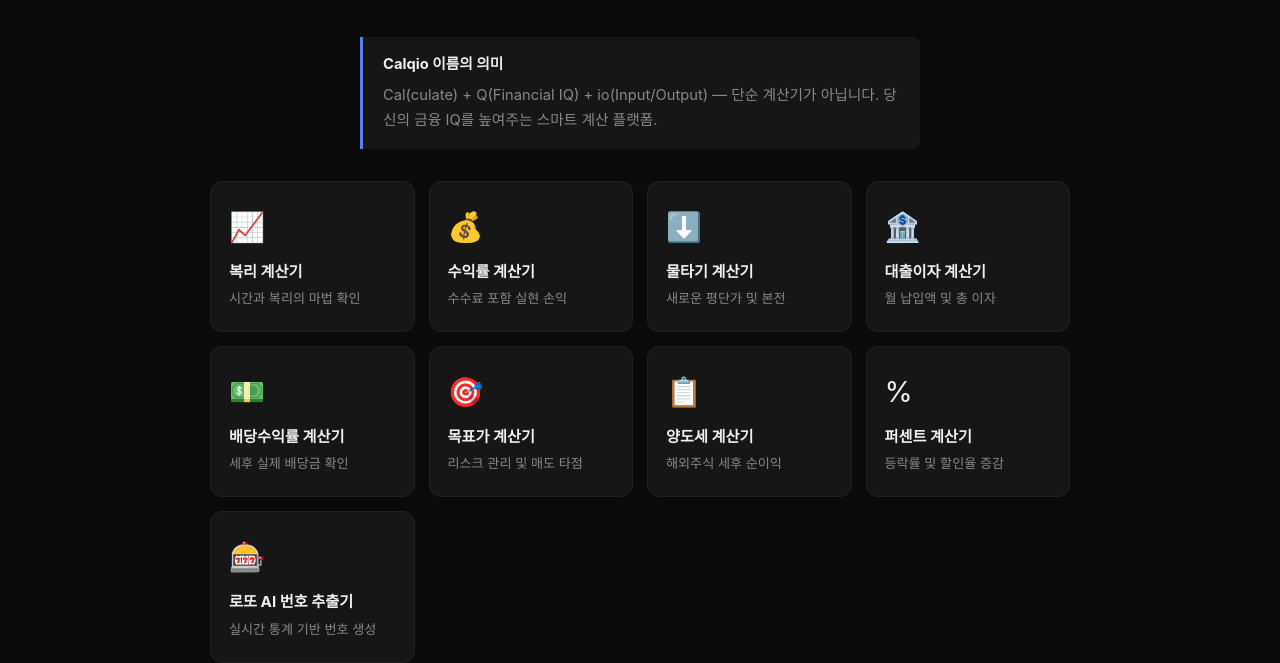
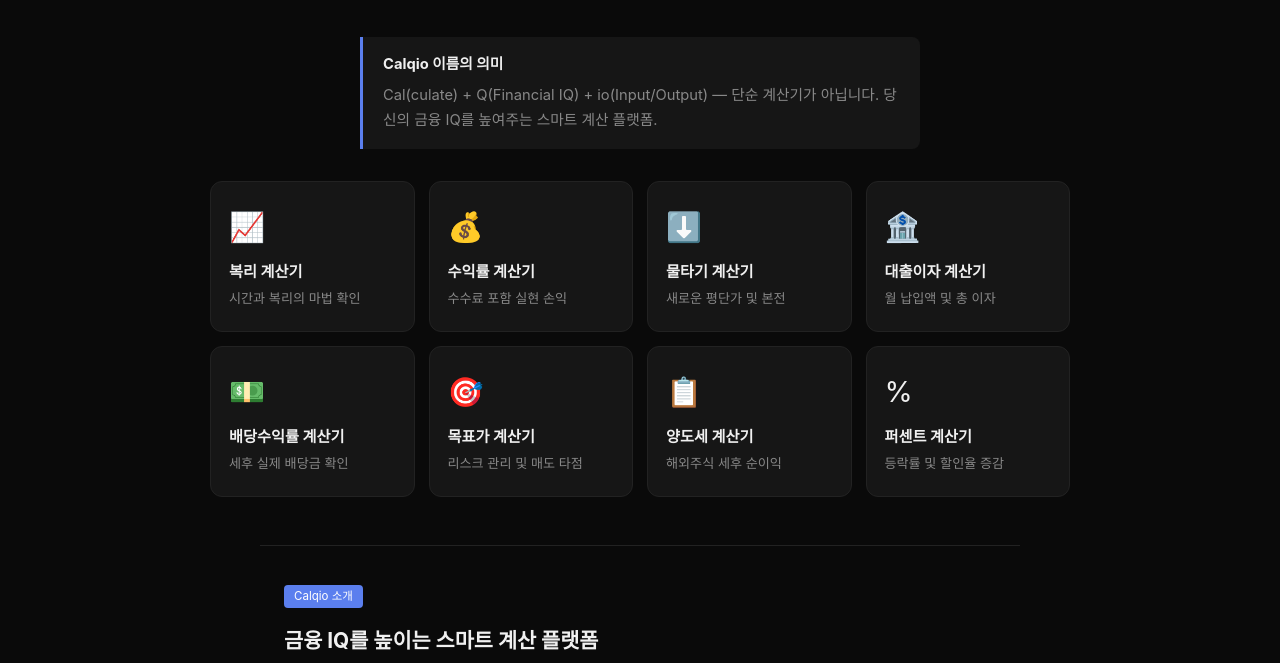
Before and after one commit to younglinam0222-rgb/calqio, a plain HTML site: page index.html in a window 1280 px wide. Shown: the part 324-987 px from the top of the page. Drawn offline with Linux system fonts and the light colour scheme.

Commit message:
Update index.html

```diff
--- a/index.html
+++ b/index.html
@@ -51,8 +51,7 @@
     <a href="/ko/target.html" class="dash-card"><div class="dash-icon">🎯</div><div class="dash-title">목표가 계산기</div><div class="dash-desc">리스크 관리 및 매도 타점</div></a>
     <a href="/ko/tax.html" class="dash-card"><div class="dash-icon">📋</div><div class="dash-title">양도세 계산기</div><div class="dash-desc">해외주식 세후 순이익</div></a>
     <a href="/ko/percent.html" class="dash-card"><div class="dash-icon">%</div><div class="dash-title">퍼센트 계산기</div><div class="dash-desc">등락률 및 할인율 증감</div></a>
-  <a href="/ko/lotto-generator.html" class="dash-card"><div class="dash-icon">🎰</div><div class="dash-title">로또 AI 번호 추출기</div><div class="dash-desc">실시간 통계 기반 번호 생성</div></a>
-  </div>
+    </div>
 </div>
 <section class="guide">
   <span class="gtag">Calqio 소개</span>
```
